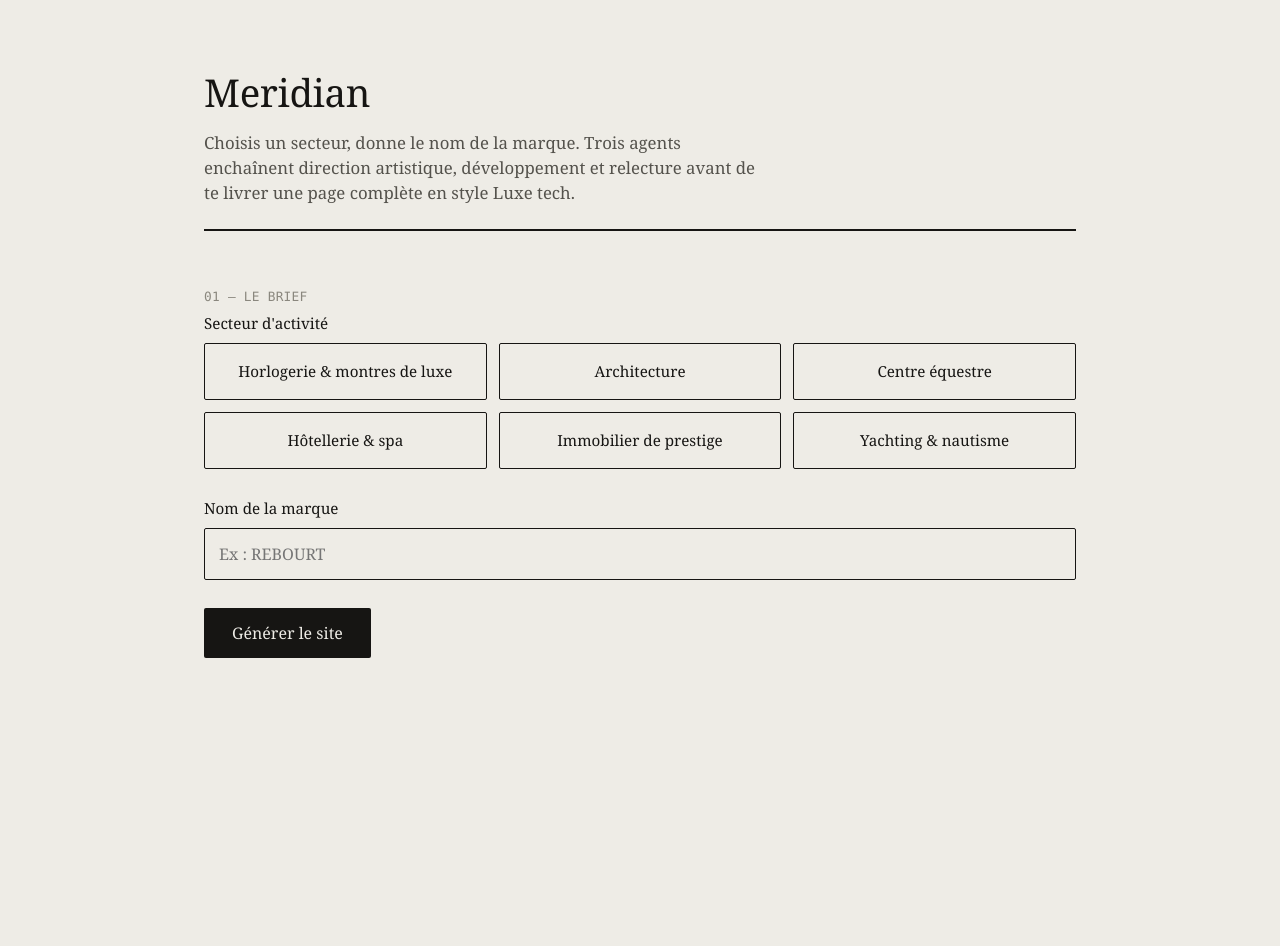
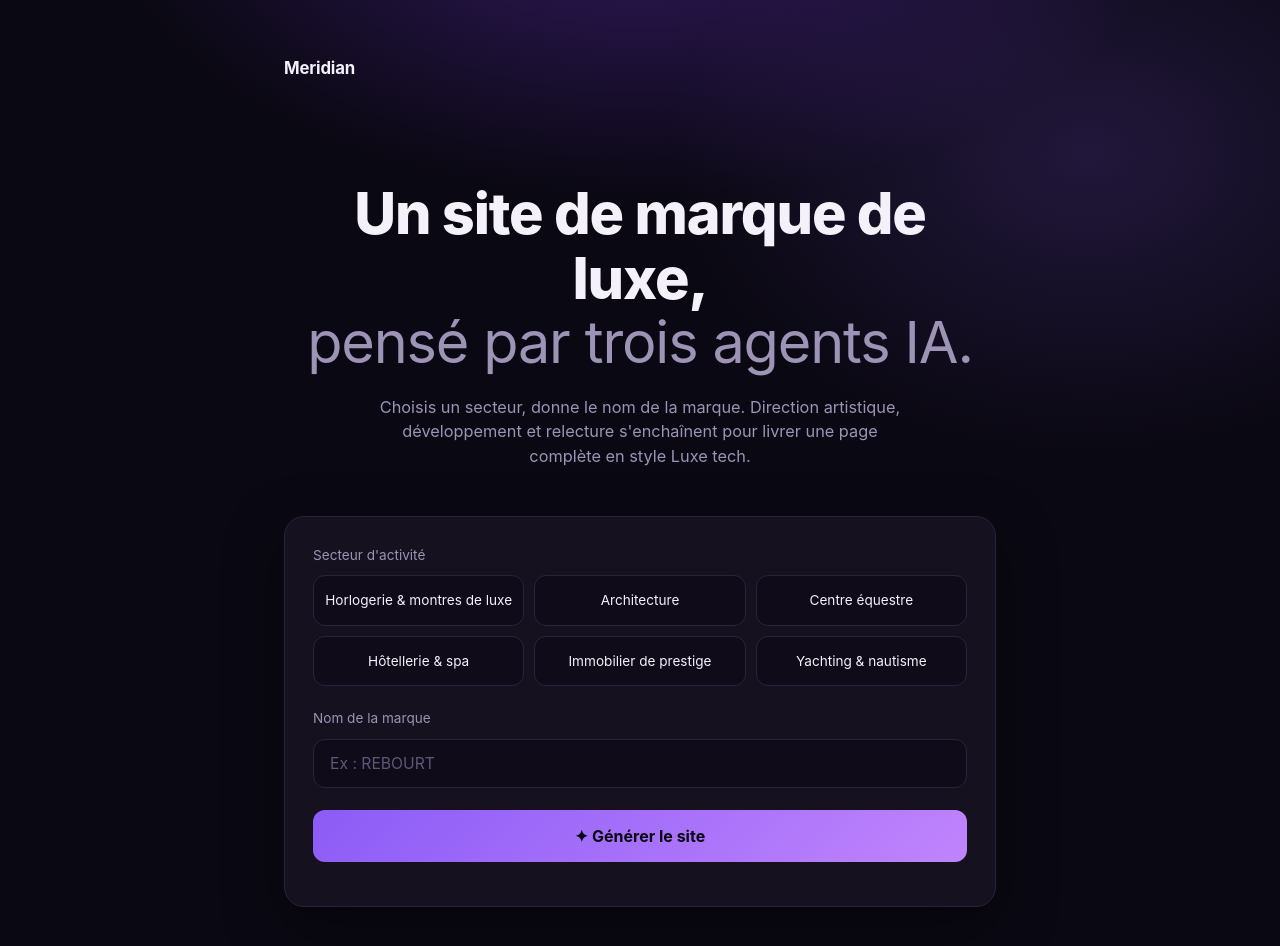
Before and after one commit to latelierdigitaldemande-cloud/meridian, a website: page index.html in a window 1280 px wide. Before the commit the page ends 800 px from the top, so only its background shows below. Drawn offline with Linux system fonts and the light colour scheme.

Commit message:
Add files via upload

```diff
--- a/index.html
+++ b/index.html
@@ -6,97 +6,138 @@
 <title>Meridian — générateur de sites</title>
 <style>
   :root{
-    --ink:#161513;
-    --paper:#eeece6;
-    --line:#161513;
-    --accent:#2f4b3c;
-    --accent-soft:#dfe6de;
-    --danger:#7a2e2e;
-    --mono: 'JetBrains Mono', 'SF Mono', Consolas, monospace;
-    --serif: 'Georgia', 'Iowan Old Style', serif;
+    --bg-deep:#0a0812;
+    --ink:#f4f1fb;
+    --muted:#9c93b5;
+    --card:#15111f;
+    --card-border:#2a2340;
+    --accent-a:#8b5cf6;
+    --accent-b:#c084fc;
+    --danger:#f87171;
+    --mono:'JetBrains Mono','SF Mono',Consolas,monospace;
+    --sans:'Inter','Segoe UI',system-ui,sans-serif;
   }
   *{box-sizing:border-box;}
   body{
     margin:0;
-    background:var(--paper);
+    min-height:100vh;
+    background-color:var(--bg-deep);
+    background-image:
+      radial-gradient(ellipse 900px 500px at 50% -10%, rgba(124,58,237,0.35), transparent 60%),
+      radial-gradient(ellipse 700px 500px at 85% 15%, rgba(139,92,246,0.18), transparent 60%);
+    background-repeat:no-repeat;
     color:var(--ink);
-    font-family: var(--serif);
+    font-family:var(--sans);
     line-height:1.5;
   }
-  .wrap{max-width:920px;margin:0 auto;padding:64px 24px 120px;}
-  header{margin-bottom:56px;border-bottom:2px solid var(--line);padding-bottom:24px;}
-  h1{font-size:2.4rem;margin:0 0 8px;font-weight:400;letter-spacing:-0.01em;}
-  header p{margin:0;color:#54524c;font-size:1.05rem;max-width:60ch;}
+  .wrap{max-width:760px;margin:0 auto;padding:56px 24px 120px;}
+
+  nav{display:flex;align-items:center;justify-content:space-between;margin-bottom:100px;}
+  .wordmark{font-weight:700;font-size:1.05rem;letter-spacing:-0.01em;}
 
   .step{display:none;}
   .step.active{display:block;}
 
-  .field{margin-bottom:28px;}
-  .field label{display:block;font-size:0.95rem;margin-bottom:8px;color:var(--ink);}
+  .hero-title{
+    text-align:center;
+    font-size:clamp(2.2rem,5.5vw,3.6rem);
+    line-height:1.12;
+    letter-spacing:-0.02em;
+    margin:0 0 20px;
+  }
+  .hero-title .light{font-weight:400;color:var(--muted);}
+  .hero-title .bold{font-weight:800;color:var(--ink);}
+
+  .hero-sub{
+    text-align:center;color:var(--muted);font-size:1.02rem;
+    max-width:52ch;margin:0 auto 48px;
+  }
+
+  .card{
+    background:var(--card);
+    border:1px solid var(--card-border);
+    border-radius:20px;
+    padding:28px;
+    box-shadow:0 20px 60px rgba(0,0,0,0.4);
+  }
+
+  .field{margin-bottom:22px;}
+  .field label{display:block;font-size:0.85rem;margin-bottom:10px;color:var(--muted);}
+
   input[type=text]{
-    width:100%;border:1.5px solid var(--line);background:transparent;
-    padding:14px;font-family:inherit;font-size:1rem;color:var(--ink);border-radius:2px;
+    width:100%;border:1px solid var(--card-border);background:#0f0b18;
+    padding:14px 16px;font-family:inherit;font-size:0.98rem;color:var(--ink);border-radius:12px;
   }
-  input[type=text]:focus{outline:none;border-color:var(--accent);}
+  input[type=text]::placeholder{color:#5f5678;}
+  input[type=text]:focus{outline:none;border-color:var(--accent-a);}
 
-  .sectors{display:grid;grid-template-columns:repeat(3,1fr);gap:12px;}
+  .sectors{display:grid;grid-template-columns:repeat(3,1fr);gap:10px;}
   .sector-card{
-    border:1.5px solid var(--line);border-radius:2px;padding:16px;text-align:center;
-    cursor:pointer;transition:background .15s,border-color .15s;font-size:0.95rem;
+    border:1px solid var(--card-border);border-radius:12px;padding:14px 10px;text-align:center;
+    cursor:pointer;transition:background .15s,border-color .15s;font-size:0.85rem;color:var(--ink);
+    background:#0f0b18;
   }
-  .sector-card:hover{border-color:var(--accent);}
-  .sector-card.selected{background:var(--ink);color:var(--paper);border-color:var(--ink);}
-  @media(max-width:640px){.sectors{grid-template-columns:repeat(2,1fr);}}
+  .sector-card:hover{border-color:var(--accent-a);}
+  .sector-card.selected{
+    background:linear-gradient(135deg,var(--accent-a),var(--accent-b));
+    border-color:transparent;color:#0a0812;font-weight:600;
+  }
+  @media(max-width:560px){.sectors{grid-template-columns:repeat(2,1fr);}}
 
   button.primary{
-    background:var(--ink);color:var(--paper);border:none;padding:14px 28px;
-    font-family:inherit;font-size:1rem;cursor:pointer;border-radius:2px;transition:background .15s;
+    width:100%;
+    background:linear-gradient(135deg,var(--accent-a),var(--accent-b));
+    color:#0a0812;border:none;padding:16px 28px;font-weight:700;
+    font-family:inherit;font-size:1rem;cursor:pointer;border-radius:12px;
+    transition:filter .15s;
   }
-  button.primary:hover{background:var(--accent);}
-  button.primary:disabled{background:#a8a49a;cursor:wait;}
+  button.primary:hover{filter:brightness(1.1);}
+  button.primary:disabled{background:#3a3450;color:#8a8199;cursor:wait;filter:none;}
 
   button.ghost{
-    background:transparent;border:1.5px solid var(--line);color:var(--ink);
-    padding:10px 18px;font-family:inherit;font-size:0.92rem;cursor:pointer;border-radius:2px;
+    background:transparent;border:1px solid var(--card-border);color:var(--ink);
+    padding:10px 18px;font-family:inherit;font-size:0.88rem;cursor:pointer;border-radius:10px;
   }
-  button.ghost:hover{background:var(--ink);color:var(--paper);}
+  button.ghost:hover{border-color:var(--accent-a);}
 
   .status{
-    margin:20px 0;font-family:var(--mono);font-size:0.85rem;color:#54524c;
-    display:flex;align-items:center;gap:10px;
+    margin-top:18px;font-family:var(--mono);font-size:0.82rem;color:var(--muted);
+    display:flex;align-items:center;justify-content:center;gap:10px;
   }
-  .dot{width:8px;height:8px;background:var(--accent);border-radius:50%;animation:pulse 1.2s infinite;}
+  .dot{width:7px;height:7px;background:var(--accent-b);border-radius:50%;animation:pulse 1.2s infinite;}
   @keyframes pulse{0%,100%{opacity:.3;}50%{opacity:1;}}
 
-  .error{color:var(--danger);font-family:var(--mono);font-size:0.85rem;margin:16px 0;white-space:pre-wrap;}
+  .error{color:var(--danger);font-family:var(--mono);font-size:0.82rem;margin-top:16px;white-space:pre-wrap;text-align:center;}
 
   .result-bar{display:flex;justify-content:space-between;align-items:center;margin-bottom:16px;flex-wrap:wrap;gap:12px;}
+  .actions{display:flex;gap:10px;flex-wrap:wrap;}
   .tabs{display:flex;gap:8px;margin-bottom:12px;}
   .tab{
-    background:transparent;border:1.5px solid var(--line);color:var(--ink);
-    padding:8px 16px;font-family:var(--mono);font-size:0.85rem;cursor:pointer;border-radius:2px;
+    background:transparent;border:1px solid var(--card-border);color:var(--ink);
+    padding:8px 16px;font-family:var(--mono);font-size:0.82rem;cursor:pointer;border-radius:8px;
   }
-  .tab.active{background:var(--ink);color:var(--paper);}
+  .tab.active{background:linear-gradient(135deg,var(--accent-a),var(--accent-b));color:#0a0812;border-color:transparent;}
 
-  iframe{width:100%;height:70vh;border:1.5px solid var(--line);border-radius:2px;background:#fff;}
+  iframe{width:100%;height:70vh;border:1px solid var(--card-border);border-radius:12px;background:#fff;}
   #codeView{
-    width:100%;height:70vh;margin:0;padding:16px;border:1.5px solid var(--line);border-radius:2px;
-    background:#fff;overflow:auto;font-family:var(--mono);font-size:0.8rem;white-space:pre-wrap;word-break:break-word;
+    width:100%;height:70vh;margin:0;padding:16px;border:1px solid var(--card-border);border-radius:12px;
+    background:#0f0b18;color:#d8d2e8;overflow:auto;font-family:var(--mono);font-size:0.8rem;
+    white-space:pre-wrap;word-break:break-word;
   }
-
-  .actions{display:flex;gap:12px;margin-top:32px;flex-wrap:wrap;}
-  .stepnum{font-family:var(--mono);font-size:0.8rem;color:#8a877e;margin-bottom:6px;letter-spacing:0.02em;}
+  #step2{max-width:1100px;margin:0 auto;}
 </style>
 </head>
 <body>
 <div class="wrap">
-  <header>
-    <h1>Meridian</h1>
-    <p>Choisis un secteur, donne le nom de la marque. Trois agents enchaînent direction artistique, développement et relecture avant de te livrer une page complète en style Luxe tech.</p>
-  </header>
+  <nav>
+    <span class="wordmark">Meridian</span>
+  </nav>
 
   <section class="step active" id="step1">
-    <div class="stepnum">01 — LE BRIEF</div>
+    <h1 class="hero-title"><span class="bold">Un site de marque de luxe,</span><br><span class="light">pensé par trois agents IA.</span></h1>
+    <p class="hero-sub">Choisis un secteur, donne le nom de la marque. Direction artistique, développement et relecture s'enchaînent pour livrer une page complète en style Luxe tech.</p>
+
+    <div class="card">
       <div class="field">
         <label>Secteur d'activité</label>
         <div class="sectors" id="sectorGrid"></div>
@@ -105,20 +146,20 @@
         <label for="brandName">Nom de la marque</label>
         <input type="text" id="brandName" placeholder="Ex : REBOURT">
       </div>
-    <button class="primary" id="btnGenerate">Générer le site</button>
+      <button class="primary" id="btnGenerate">✦ Générer le site</button>
       <div class="error" id="err1"></div>
       <div class="status" id="status" style="display:none;">
         <div class="dot"></div>
         <span id="statusText">Réflexion en cours…</span>
       </div>
+    </div>
   </section>
 
   <section class="step" id="step2">
-    <div class="stepnum">02 — RÉSULTAT</div>
     <div class="error" id="err2"></div>
     <div class="result-bar">
       <button class="ghost" id="btnRestart">← Nouveau brief</button>
-      <div class="actions" style="margin:0;">
+      <div class="actions">
         <button class="ghost" id="btnCopy">Copier le code</button>
         <button class="ghost" id="btnDownload">Télécharger le .html</button>
       </div>
```
Lines whose indentation alone changed are shown as unchanged.
